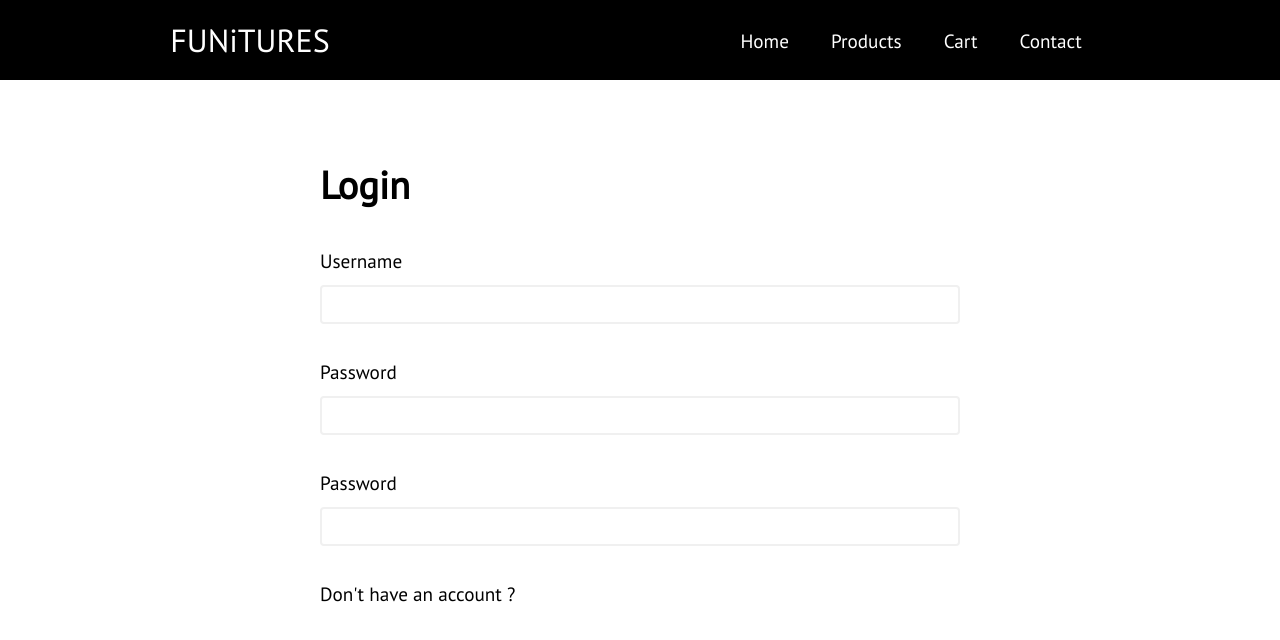
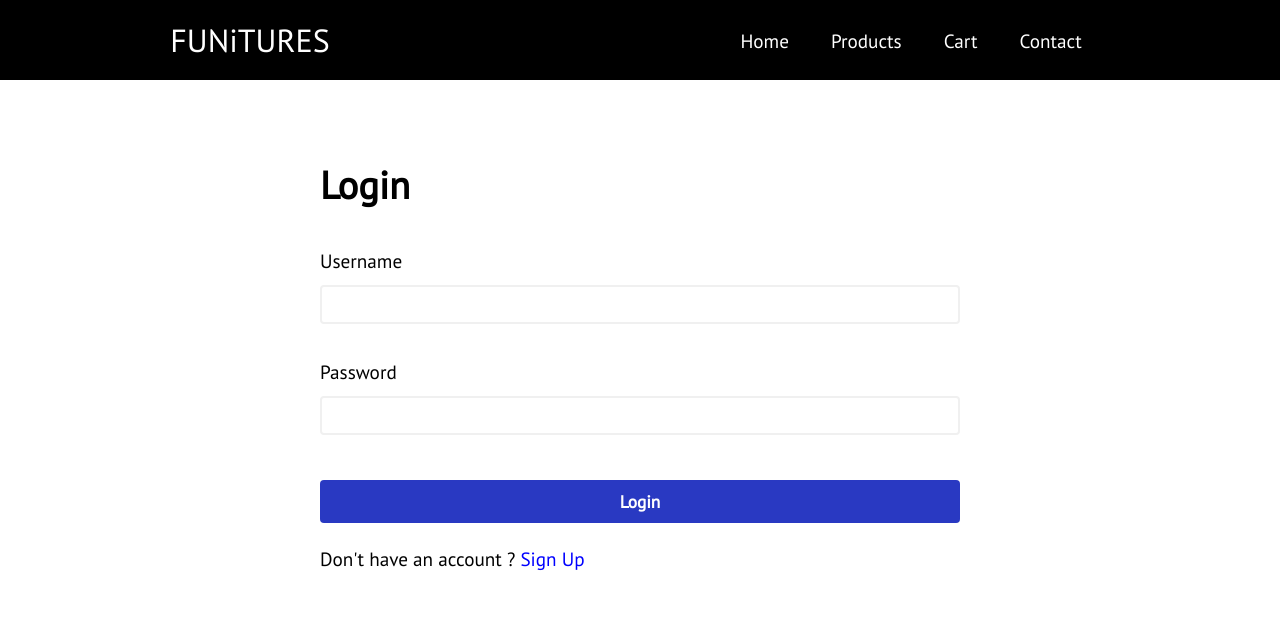
Before and after one commit to WMCharles/Funiture-Store, a React (Create React App) app: page /auth in a window 1280 px wide. Shown: the top 640 px of the page. Built offline with nearby package versions, Linux system fonts and the light colour scheme.

Commit message:
add switch functionality

```diff
--- a/src/components/Login.jsx
+++ b/src/components/Login.jsx
@@ -1,4 +1,4 @@
-export default function Login() {
+export default function Login({handleClick}) {
     return (
         <div>
             <form id="form">
@@ -12,13 +12,11 @@ export default function Login() {
                     <label for="password">Password</label>
                     <input type="password" id="password" name="password" />
                 </div>
-                <div class="input-control">
-                    <label for="password">Password</label>
-                    <input type="password2" id="password2" name="password2" />
+                <div className="input-control">
+                    <button type="submit">Login</button>
                 </div>
-
                 <div className="input-control">
-                    <p className='p'>Don't have an account ? </p>
+                    <p className='p'>Don't have an account ? <span onClick={handleClick}>Sign Up</span> </p>
                 </div>
             </form>
         </div>
--- a/src/components/SignUp.jsx
+++ b/src/components/SignUp.jsx
@@ -1,6 +1,6 @@
 import '../styles/SignUp.css'
 
-export default function SignUp() {
+export default function SignUp({handleClick}) {
     return (
         <div>
             <form id="form">
@@ -22,10 +22,10 @@ export default function SignUp() {
                     <input type="password2" id="password2" name="password2" />
                 </div>
                 <div className="input-control">
-                    <button type="submit">Sign Up</button>
+                    <button type="submit">Register</button>
                 </div>
                 <div className="input-control">
-                    <p className='p'>Already have an account ? </p>
+                    <p className='p'>Already have an account ? <span onClick={handleClick}>Sign In</span></p>
                 </div>
             </form>
         </div>
```
